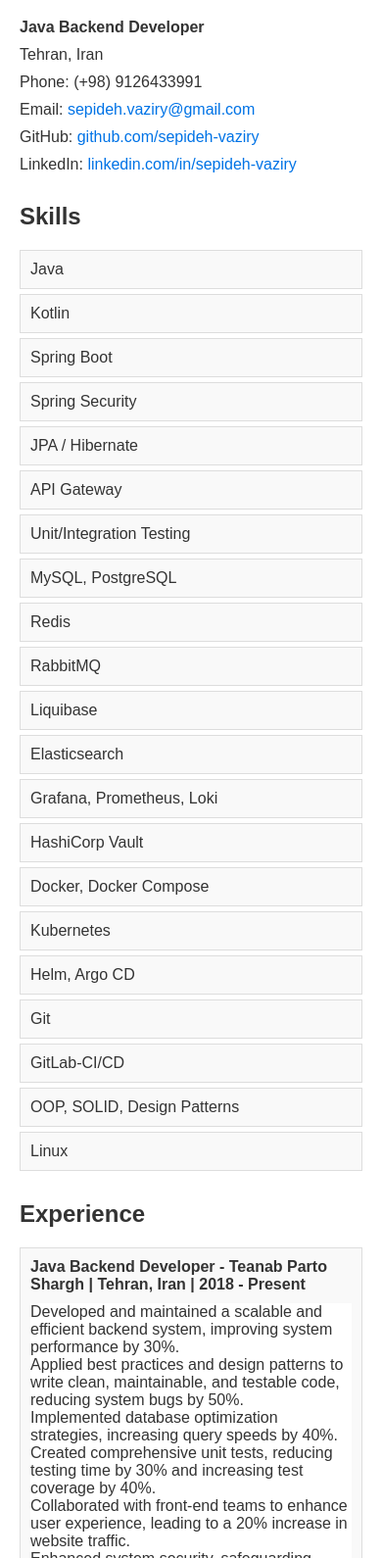
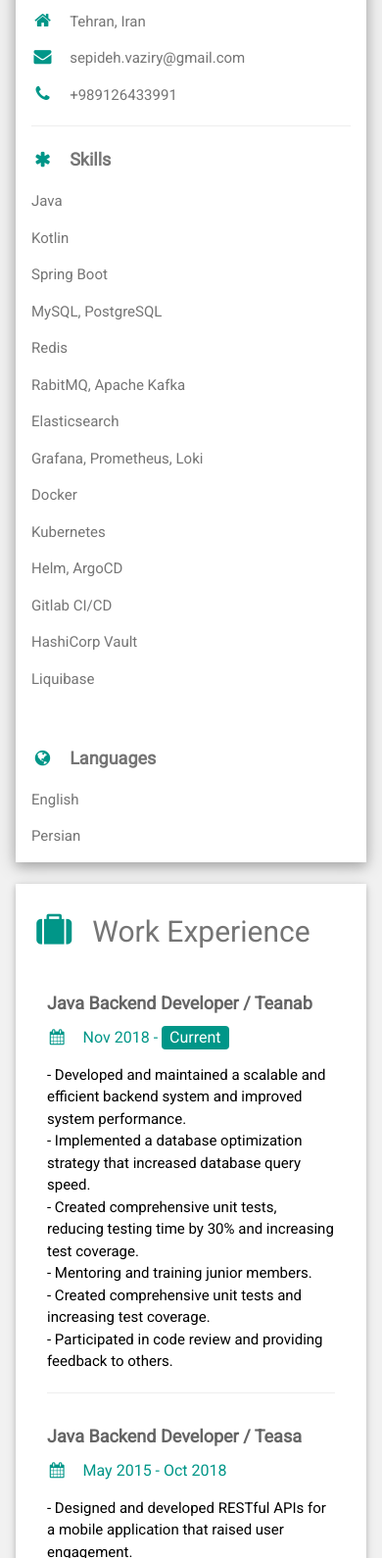
Before and after one commit to sepideh-vaziry/sepideh-vaziry.github.io, a plain HTML site: page index.html in a window 390 px wide. Shown: the part 113-1703 px from the top of the page at 98% size. Drawn offline with nearby package versions, Linux system fonts and the light colour scheme.

Commit message:
Create index.html

```diff
--- a/index.html
+++ b/index.html
@@ -1,152 +1,114 @@
 <!DOCTYPE html>
-<html lang="en">
+<html>
 <head>
+    <title>Resume - Sepideh Vaziry</title>
     <meta charset="UTF-8">
-    <meta name="viewport" content="width=device-width, initial-scale=1.0">
-    <title>Resume - Sepideh Vaziry</title>
+    <meta name="viewport" content="width=device-width, initial-scale=1">
+    <link rel="stylesheet" href="https://www.w3schools.com/w3css/4/w3.css">
+    <link rel='stylesheet' href='https://fonts.googleapis.com/css?family=Roboto'>
+    <link rel="stylesheet" href="https://cdnjs.cloudflare.com/ajax/libs/font-awesome/4.7.0/css/font-awesome.min.css">
     <style>
-        body {
-            font-family: 'Arial', sans-serif;
-            margin: 0;
-            padding: 0;
-            background-color: #f4f4f4;
-            color: #333;
-        }
-        .container {
-            max-width: 900px;
-            margin: 20px auto;
-            padding: 20px;
-            background-color: #fff;
-            box-shadow: 0 0 10px rgba(0, 0, 0, 0.1);
-        }
-        h1, h2 {
-            color: #333;
-        }
-        h1 {
-            border-bottom: 2px solid #333;
-            padding-bottom: 10px;
-        }
-        .contact-info, .skills, .experience, .projects, .education, .languages {
-            margin-bottom: 30px;
-        }
-        .contact-info p, .skills ul, .experience ul, .projects ul, .education p, .languages p {
-            margin: 10px 0;
-        }
-        .skills ul, .experience ul, .projects ul {
-            list-style-type: none;
-            padding: 0;
-        }
-        .skills ul li, .experience ul li, .projects ul li {
-            background: #f9f9f9;
-            margin-bottom: 5px;
-            padding: 10px;
-            border: 1px solid #ddd;
-        }
-        .experience ul li ul, .projects ul li ul {
-            margin-top: 10px;
-        }
-        .experience ul li ul li, .projects ul li ul li {
-            background: #fff;
-            border: none;
-            margin: 0;
-            padding: 0;
-        }
-        .contact-info a {
-            color: #0073e6;
-            text-decoration: none;
-        }
-        .contact-info a:hover {
-            text-decoration: underline;
-        }
+        html, body, h1, h2, h3, h4, h5, h6 {font-family: "Roboto", sans-serif}
     </style>
 </head>
-<body>
-    <div class="container">
-        <h1>Sepideh Vaziry</h1>
-        <div class="contact-info">
-            <p><strong>Java Backend Developer</strong></p>
-            <p>Tehran, Iran</p>
-            <p>Phone: (+98) 9126433991</p>
-            <p>Email: <a href="mailto:sepideh.vaziry@gmail.com">sepideh.vaziry@gmail.com</a></p>
-            <p>GitHub: <a href="https://github.com/sepideh-vaziry">github.com/sepideh-vaziry</a></p>
-            <p>LinkedIn: <a href="https://linkedin.com/in/sepideh-vaziry">linkedin.com/in/sepideh-vaziry</a></p>
+<body class="w3-light-grey">
+
+<!-- Page Container -->
+<div class="w3-content w3-margin-top" style="max-width:1400px;">
+
+  <!-- The Grid -->
+  <div class="w3-row-padding">
+
+    <!-- Left Column -->
+    <div class="w3-third">
+
+      <div class="w3-white w3-text-grey w3-card-4">
+        <div class="w3-container">
+          <h2>Sepideh Vaziry</h2>
+          <p><i class="fa fa-briefcase fa-fw w3-margin-right w3-large w3-text-teal"></i>Java Backend Developer</p>
+          <p><i class="fa fa-home fa-fw w3-margin-right w3-large w3-text-teal"></i>Tehran, Iran</p>
+          <p><i class="fa fa-envelope fa-fw w3-margin-right w3-large w3-text-teal"></i>sepideh.vaziry@gmail.com</p>
+          <p><i class="fa fa-phone fa-fw w3-margin-right w3-large w3-text-teal"></i>+989126433991</p>
+          <hr>
+
+          <p class="w3-large"><b><i class="fa fa-asterisk fa-fw w3-margin-right w3-text-teal"></i>Skills</b></p>
+          <p>Java</p>
+          <p>Kotlin</p>
+          <p>Spring Boot</p>
+          <p>MySQL, PostgreSQL</p>
+          <p>Redis</p>
+          <p>RabitMQ, Apache Kafka</p>
+          <p>Elasticsearch</p>
+          <p>Grafana, Prometheus, Loki</p>
+          <p>Docker</p>
+          <p>Kubernetes</p>
+          <p>Helm, ArgoCD</p>
+          <p>Gitlab CI/CD</p>
+          <p>HashiCorp Vault</p>
+          <p>Liquibase</p>
+          <br>
+
+          <p class="w3-large w3-text-theme"><b><i class="fa fa-globe fa-fw w3-margin-right w3-text-teal"></i>Languages</b></p>
+          <p>English</p>
+          <p>Persian</p>
         </div>
-        <h2>Skills</h2>
-        <div class="skills">
-            <ul>
-                <li>Java</li>
-                <li>Kotlin</li>
-                <li>Spring Boot</li>
-                <li>Spring Security</li>
-                <li>JPA / Hibernate</li>
-                <li>API Gateway</li>
-                <li>Unit/Integration Testing</li>
-                <li>MySQL, PostgreSQL</li>
-                <li>Redis</li>
-                <li>RabbitMQ</li>
-                <li>Liquibase</li>
-                <li>Elasticsearch</li>
-                <li>Grafana, Prometheus, Loki</li>
-                <li>HashiCorp Vault</li>
-                <li>Docker, Docker Compose</li>
-                <li>Kubernetes</li>
-                <li>Helm, Argo CD</li>
-                <li>Git</li>
-                <li>GitLab-CI/CD</li>
-                <li>OOP, SOLID, Design Patterns</li>
-                <li>Linux</li>
-            </ul>
+      </div><br>
+
+    <!-- End Left Column -->
+    </div>
+
+    <!-- Right Column -->
+    <div class="w3-twothird">
+
+      <div class="w3-container w3-card w3-white w3-margin-bottom">
+        <h2 class="w3-text-grey w3-padding-16"><i class="fa fa-suitcase fa-fw w3-margin-right w3-xxlarge w3-text-teal"></i>Work Experience</h2>
+        <div class="w3-container">
+          <h5 class="w3-opacity"><b>Java Backend Developer / Teanab</b></h5>
+          <h6 class="w3-text-teal"><i class="fa fa-calendar fa-fw w3-margin-right"></i>Nov 2018 - <span class="w3-tag w3-teal w3-round">Current</span></h6>
+          <p>- Developed and maintained a scalable and efficient backend system and improved system performance.
+<br>- Implemented a database optimization strategy that increased database query speed.
+<br>- Created comprehensive unit tests, reducing testing time by 30% and increasing test coverage.
+<br>- Mentoring and training junior members.
+<br>- Created comprehensive unit tests and increasing test coverage.
+<br>- Participated in code review and providing feedback to others.</p>
+          <hr>
         </div>
-        <h2>Experience</h2>
-        <div class="experience">
-            <ul>
-                <li>
-                    <strong>Java Backend Developer - Teanab Parto Shargh | Tehran, Iran | 2018 - Present</strong>
-                    <ul>
-                        <li>Developed and maintained a scalable and efficient backend system, improving system performance by 30%.</li>
-                        <li>Applied best practices and design patterns to write clean, maintainable, and testable code, reducing system bugs by 50%.</li>
-                        <li>Implemented database optimization strategies, increasing query speeds by 40%.</li>
-                        <li>Created comprehensive unit tests, reducing testing time by 30% and increasing test coverage by 40%.</li>
-                        <li>Collaborated with front-end teams to enhance user experience, leading to a 20% increase in website traffic.</li>
-                        <li>Enhanced system security, safeguarding sensitive data by up to 30%.</li>
-                        <li>Troubleshot and debugged applications, resolving critical issues and reducing downtime by 30%.</li>
-                        <li>Mentored and trained junior team members, accelerating feature delivery speed by 25%.</li>
-                        <li>Created and maintained documentation, improving communication and reducing onboarding time by 20%.</li>
-                    </ul>
-                </li>
-                <li>
-                    <strong>Java Backend Developer - Teasa | Tehran, Iran | 2015 - 2018</strong>
-                    <ul>
-                        <li>Designed and developed RESTful APIs for a mobile application, increasing user engagement by 25%.</li>
-                        <li>Collaborated with cross-functional teams to design and implement applications, boosting user satisfaction by 15% and user retention by 10%.</li>
-                        <li>Participated in code reviews and provided feedback, enhancing code quality by 20%.</li>
-                        <li>Identified and fixed critical bugs, achieving a 50% reduction in crash rates and ensuring high system reliability.</li>
-                    </ul>
-                </li>
-            </ul>
+        <div class="w3-container">
+          <h5 class="w3-opacity"><b>Java Backend Developer / Teasa</b></h5>
+          <h6 class="w3-text-teal"><i class="fa fa-calendar fa-fw w3-margin-right"></i>May 2015 - Oct 2018</h6>
+          <p>- Designed and developed RESTful APIs for a mobile application that raised user engagement.
+<br>- Collaborated with cross-functional teams to design and implement applications.
+<br>- Participated in code review and providing feedback to others.</p></br>
         </div>
-        <h2>Projects</h2>
-        <div class="projects">
-            <ul>
-                <li>Jibitex: Engineered and deployed a crypto exchange system, optimizing performance and scalability to handle high trading volumes in the Iranian cryptocurrency market; achieved seamless transaction processing.</li>
-                <li>PushX: Prepared a backend infrastructure for a multi-city drink and ticket purchasing application, resulting in a 30% increase in user engagement and a 25% boost in sales revenue.</li>
-                <li>Tethermart: Executed and launched Tethermart, a cutting-edge web and mobile application for cryptocurrency exchange; facilitated seamless trading experience for users.</li>
-                <li>Hyper Office: Architected and deployed an application for data owners, enabling seamless management and tracking of data flows; instrumental in achieving a 30% improvement in data accuracy and a 20% increase in efficiency across the organization.</li>
-                <li>360: Educational mobile application.</li>
-                <li>Mamanet: Entertainment and educational application for children 3 to 7 years old.</li>
-                <li>Soccer: Training application for a football academy.</li>
-                <li>Bankbar: Application for managing cargo between freight owner and driver.</li>
-            </ul>
+      </div>
+
+        <div class="w3-container w3-card w3-white">
+        <h2 class="w3-text-grey w3-padding-16"><i class="fa fa-certificate fa-fw w3-margin-right w3-xxlarge w3-text-teal"></i>Education</h2>
+        <div class="w3-container">
+          <h5 class="w3-opacity"><b>University of Qom - Information Technology</b></h5>
+          <h6 class="w3-text-teal"><i class="fa fa-calendar fa-fw w3-margin-right"></i>2013 - 2015</h6>
+          <p>Master Degree</p>
+          <hr>
         </div>
-        <h2>Education</h2>
-        <div class="education">
-            <p><strong>Master | University of Qom | 2013 - 2015</strong><br>Information Technology, E-Commerce</p>
-            <p><strong>Bachelor | Islamic Azad University | 2008 – 2012</strong><br>Information Technology</p>
+        <div class="w3-container">
+          <h5 class="w3-opacity"><b>Islamic Azad University - Information Technology</b></h5>
+          <h6 class="w3-text-teal"><i class="fa fa-calendar fa-fw w3-margin-right"></i>2008 - 2012</h6>
+          <p>Bachelor Degree</p><br>
         </div>
-        <h2>Languages</h2>
-        <div class="languages">
-            <p>Persian, English</p>
-        </div>
+      </div>
+
+    <!-- End Right Column -->
     </div>
+
+  <!-- End Grid -->
+  </div>
+
+  <!-- End Page Container -->
+</div>
+
+<footer class="w3-container w3-teal w3-center w3-margin-top">
+  <p></p></br>
+</footer>
+
 </body>
 </html>
```
